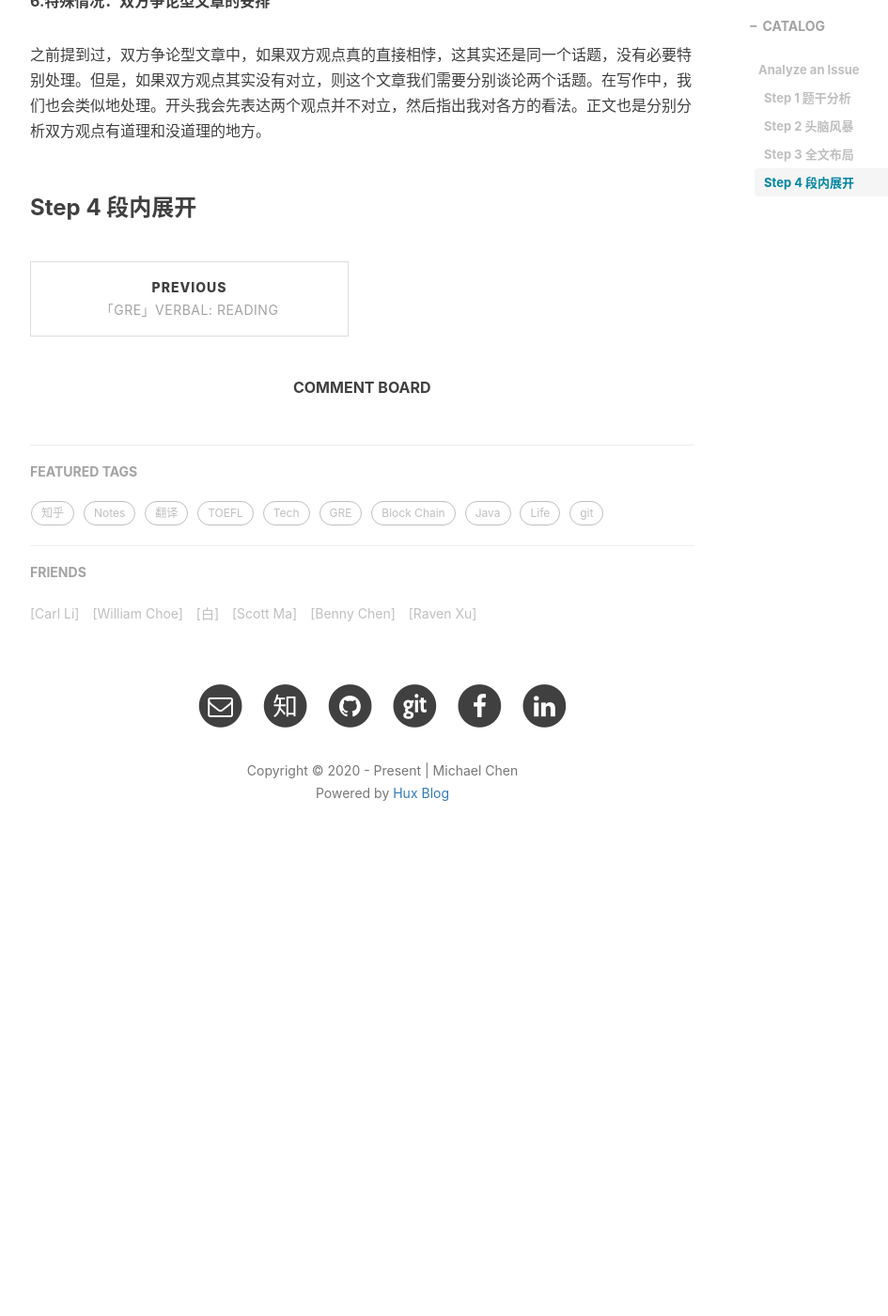
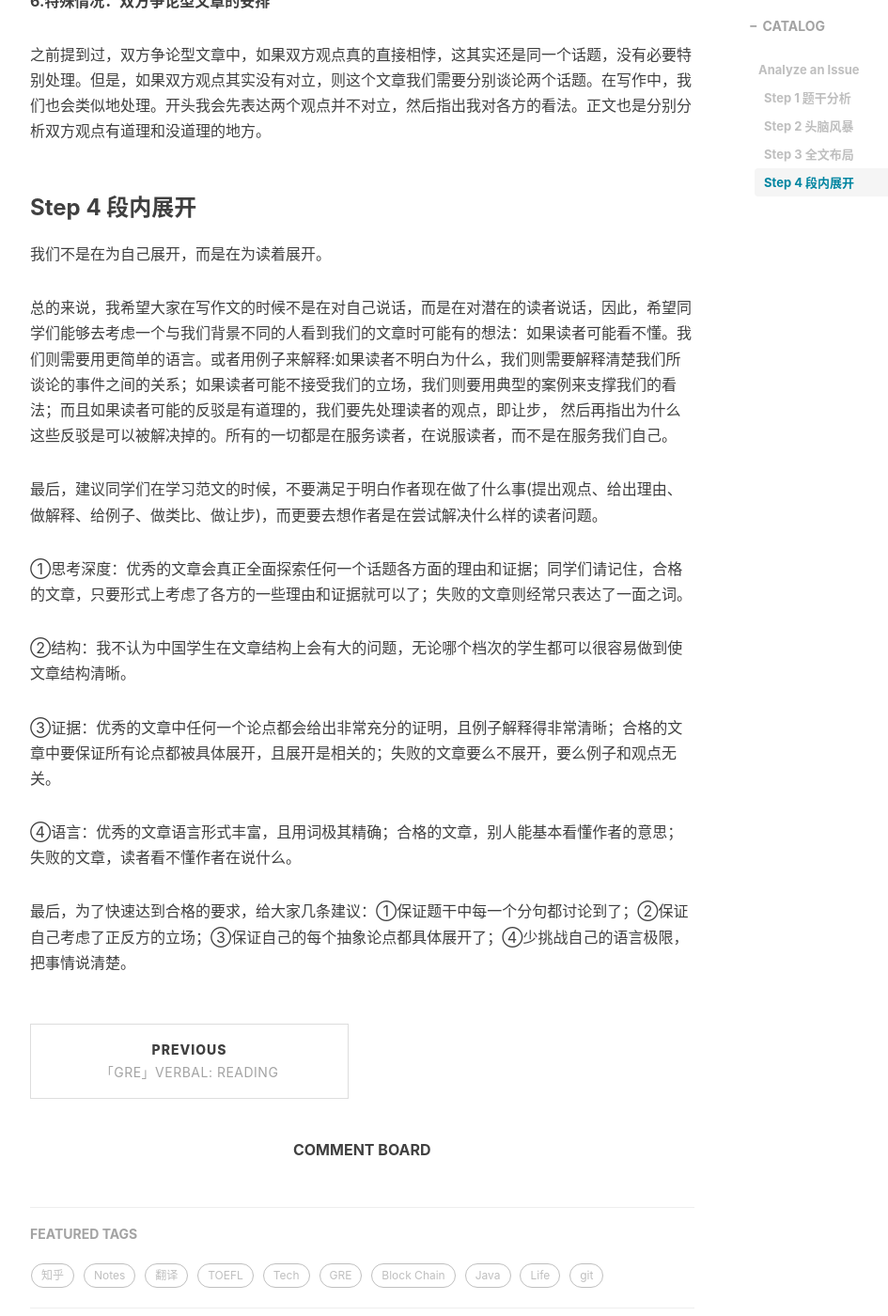
Before and after one commit to MessiahChen/MessiahChen.github.io, a Jekyll site: the page built from _posts/2020-08-17-GRE-AW.markdown, in a window 1280 px wide and 1400 px high, scrolled down 5493 px. Shown: the whole window at 94% size, without its empty margins (233-1178 px from the left). Built offline with Jekyll 4.4.1, drawn with Linux system fonts in a browser that asks for light colours; nearby versions of some CDN libraries; comment, search, counter and statistics services are not loaded; before the commit the page ends 6441 px from its top, so only the background shows below that.

Commit message:
update post

```diff
--- a/_posts/2020-08-17-GRE-AW.markdown
+++ b/_posts/2020-08-17-GRE-AW.markdown
@@ -118,3 +118,23 @@ tags:
 之前提到过，双方争论型文章中，如果双方观点真的直接相悖，这其实还是同一个话题，没有必要特别处理。但是，如果双方观点其实没有对立，则这个文章我们需要分别谈论两个话题。在写作中，我们也会类似地处理。开头我会先表达两个观点并不对立，然后指出我对各方的看法。正文也是分别分析双方观点有道理和没道理的地方。
 
 ### Step 4 段内展开
+
+我们不是在为自己展开，而是在为读着展开。
+
+总的来说，我希望大家在写作文的时候不是在对自己说话，而是在对潜在的读者说话，因此，希望同学们能够去考虑一个与我们背景不同的人看到我们的文章时可能有的想法：如果读者可能看不懂。我们则需要用更简单的语言。或者用例子来解释:如果读者不明白为什么，我们则需要解释清楚我们所谈论的事件之间的关系；如果读者可能不接受我们的立场，我们则要用典型的案例来支撑我们的看法；而且如果读者可能的反驳是有道理的，我们要先处理读者的观点，即让步， 然后再指出为什么这些反驳是可以被解决掉的。所有的一切都是在服务读者，在说服读者，而不是在服务我们自己。
+
+最后，建议同学们在学习范文的时候，不要满足于明白作者现在做了什么事(提出观点、给出理由、做解释、给例子、做类比、做让步)，而更要去想作者是在尝试解决什么样的读者问题。
+
+
+
+①思考深度：优秀的文章会真正全面探索任何一个话题各方面的理由和证据；同学们请记住，合格的文章，只要形式上考虑了各方的一些理由和证据就可以了；失败的文章则经常只表达了一面之词。
+
+②结构：我不认为中国学生在文章结构上会有大的问题，无论哪个档次的学生都可以很容易做到使文章结构清晰。
+
+③证据：优秀的文章中任何一个论点都会给出非常充分的证明，且例子解释得非常清晰；合格的文章中要保证所有论点都被具体展开，且展开是相关的；失败的文章要么不展开，要么例子和观点无关。
+
+④语言：优秀的文章语言形式丰富，且用词极其精确；合格的文章，别人能基本看懂作者的意思；失败的文章，读者看不懂作者在说什么。
+
+
+
+最后，为了快速达到合格的要求，给大家几条建议：①保证题干中每一个分句都讨论到了；②保证自己考虑了正反方的立场；③保证自己的每个抽象论点都具体展开了；④少挑战自己的语言极限，把事情说清楚。
```
